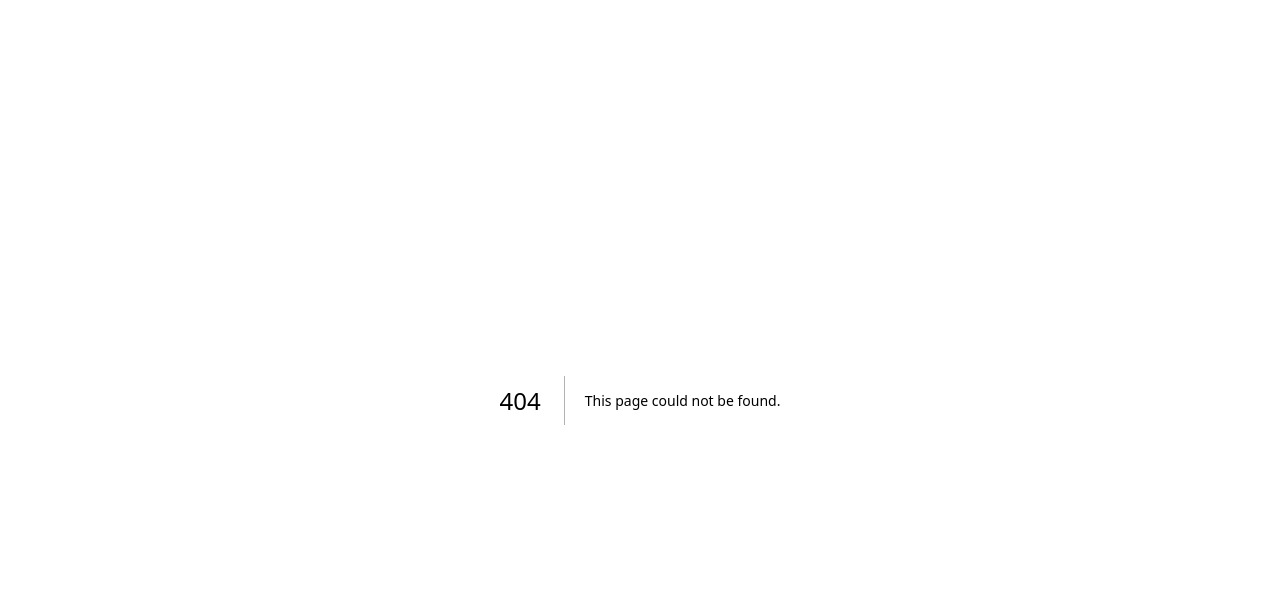
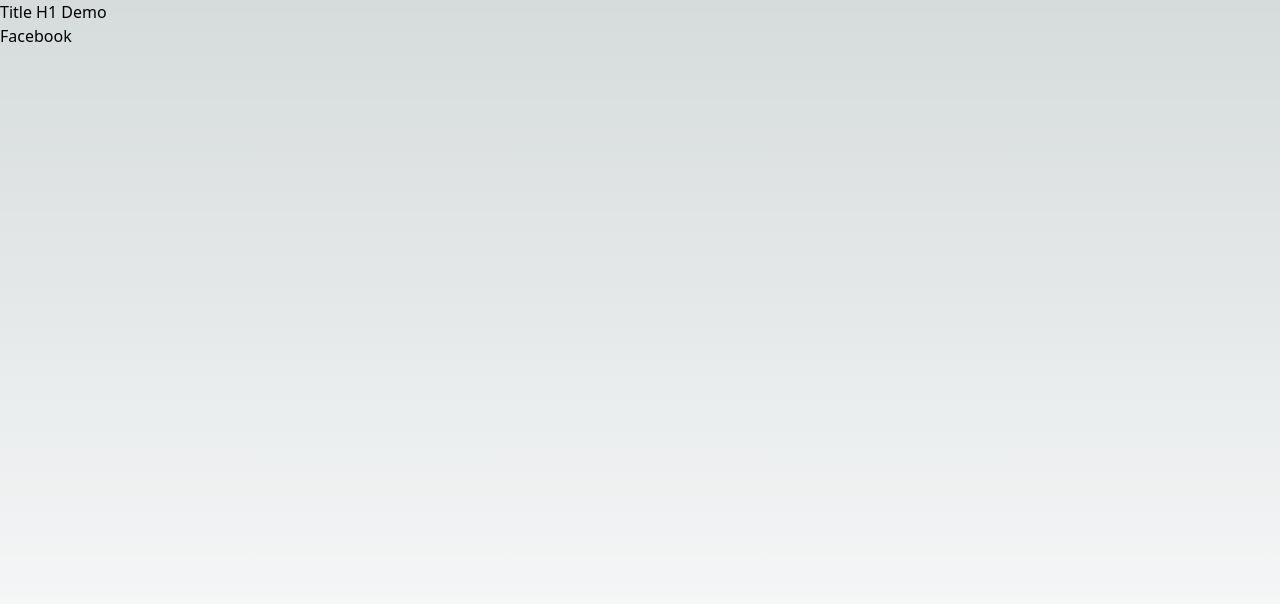
Before and after one commit to LaThinh/learn-nextjs, a Next.js app: page /about in a window 1280 px wide. Before the commit this address had no page. Shown: the top 604 px of the page. Built offline with nearby package versions, Linux system fonts and the light colour scheme.

Commit message:
Update SEO Title

```diff
--- /dev/null
+++ b/pages/about.tsx
@@ -0,0 +1,10 @@
+import Link from "next/link";
+
+export default function About() {
+    return (
+        <main>
+        <h1>Title H1 Demo</h1>
+        <Link href="https://facebook.com/lathinh" target="_blank">Facebook</Link>
+        </main>
+    )
+}
--- a/pages/index.tsx
+++ b/pages/index.tsx
@@ -39,12 +39,6 @@ export default function Home() {
         </div>
       </div>
 
-      <h2>Wellcome to
-        <Link href="https://www.facebook.com/lathinh">
-          <a>Paul La</a>
-        </Link>
-      </h2>
-
       <div className="relative flex place-items-center before:absolute before:h-[300px] before:w-[480px] before:-translate-x-1/2 before:rounded-full before:bg-gradient-radial before:from-white before:to-transparent before:blur-2xl before:content-[''] after:absolute after:-z-20 after:h-[180px] after:w-[240px] after:translate-x-1/3 after:bg-gradient-conic after:from-sky-200 after:via-blue-200 after:blur-2xl after:content-[''] before:dark:bg-gradient-to-br before:dark:from-transparent before:dark:to-blue-700/10 after:dark:from-sky-900 after:dark:via-[#0141ff]/40 before:lg:h-[360px]">
         <Image
           className="relative dark:drop-shadow-[0_0_0.3rem_#ffffff70] dark:invert"
@@ -55,6 +49,10 @@ export default function Home() {
           priority
         />
       </div>
+
+      <h3 className="block z-10">Welcome to
+        <Link href="https://www.facebook.com/lathinh" target="_blank"> Paul La</Link>
+      </h3>
 
       <div className="mb-32 grid text-center lg:mb-0 lg:grid-cols-4 lg:text-left">
         <a
--- a/styles/globals.css
+++ b/styles/globals.css
@@ -24,4 +24,5 @@ body {
       rgb(var(--background-end-rgb))
     )
     rgb(var(--background-start-rgb));
+  min-height: 100vh;
 }
```
